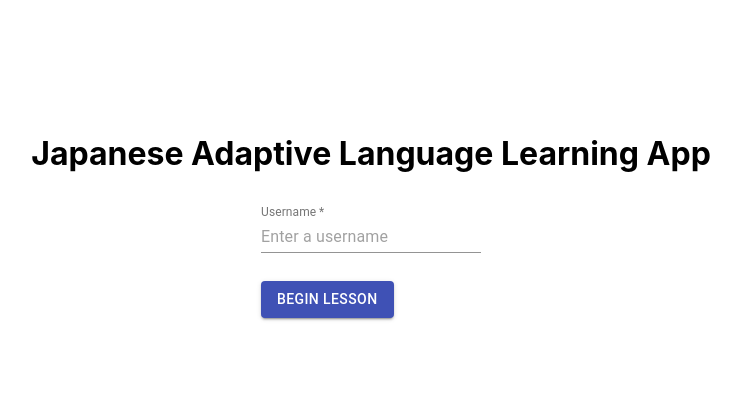
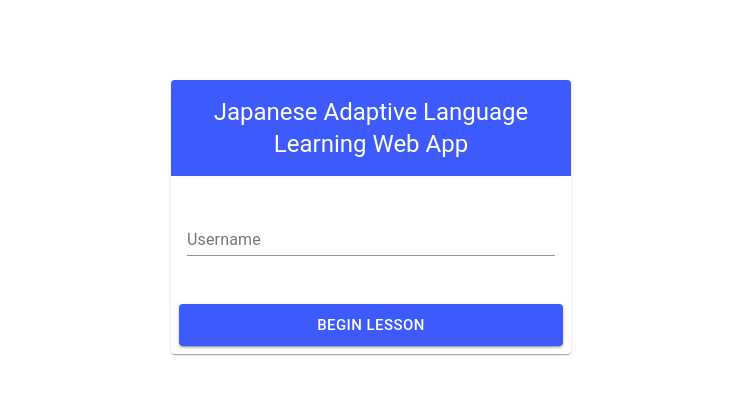
Before and after one commit to xeiwian/japaneseapp, a React (Create React App) app in the folder client/: page / in a window 1280 px wide. Shown: the top 394 px of the page, without its empty margins (269-1010 px from the left). Built offline with nearby package versions, Linux system fonts and the light colour scheme.

Commit message:
improve on loginpage user interface

```diff
--- a/client/src/components/login/loginPage.js
+++ b/client/src/components/login/loginPage.js
@@ -2,25 +2,54 @@ import React, { Component } from 'react';
 import TextField from '@material-ui/core/TextField';
 import Button from '@material-ui/core/Button';
 import Typography from '@material-ui/core/Typography';
+import Box from '@material-ui/core/Box';
+import Card from '@material-ui/core/Card';
+import CardHeader from '@material-ui/core/CardHeader';
+import CardContent from '@material-ui/core/CardContent';
+import CardActions from '@material-ui/core/CardActions';
 import Grid from '@material-ui/core/Grid';
 import { withStyles } from '@material-ui/core';
 import LearningPage from '../learning/learningPage';
 
 // set the styles for loginPage
 const style = theme => ({
-  root: {
+  // card: {
+  //   display: 'column',
+  //   width: 500,
+  //   height: 300,
+  //   padding: 16,
+  //   alignItems: 'center',
+  //   // justifyContent: 'center',
+  //   color: 'white',
+  //   background: '#448aff',
+  //   borderRadius: 16
+  // },
+  // root: {
+  //   display: 'flex',
+  //   // justifyContent: "center"
+  // },
+  // formItems: {
+  //   marginTop: 16,
+  //   marginBottom: 12
+  // },
+  container: {
     display: 'flex',
-    // justifyContent: "center"
+    flexWrap: 'wrap',
+    width: 400,
+    margin: `${theme.spacing(0)} auto`
   },
-  titleText: {
-    fontSize: 36
+  loginBtn: {
+    marginTop: theme.spacing(2),
+    flexGrow: 1,
+    background: '#3d5afe'
   },
-  form: {
-    padding: 16
+  header: {
+    textAlign: 'center',
+    background: '#3d5afe',
+    color: '#fff'
   },
-  formItems: {
-    marginTop: 16,
-    marginBottom: 12,
+  card: {
+    marginTop: theme.spacing(10)
   },
   formControl: {
     margin: theme.spacing(1),
@@ -97,47 +126,79 @@ class LoginPage extends Component {
           <LearningPage id = {this.state.id} name = {this.state.name} />
         )
       } else {
+          // return (
+          //   <Grid
+          //     container
+          //     spacing={0}
+          //     direction="column"
+          //     alignItems="center"
+          //     justify="center"
+          //     style={{ minHeight: '60vh' }}
+          //     >
+          //         <Typography>
+          //           <Box fontSize={30} fontFamily="Open Sans">
+          //             Japanese Adaptive Language Learning App
+          //           </Box>
+          //         </Typography>
+          //         <TextField
+          //             id="username"
+          //             label="Username"
+          //             value={this.state.username}
+          //             color="#2196f3"
+          //             onChange={this.handleChange('username')}
+          //             margin="normal"
+          //             placeholder="Enter a username"
+          //             required
+          //             InputLabelProps={{
+          //               shrink: true
+          //             }}
+
+          //             helperText={this.state.nameErrorMsg}
+          //             error={this.state.nameError}
+          //         /> <br/>
+          //           <Button
+          //             color="primary"
+          //             variant="contained"
+          //             className={classes.formItems}
+          //             onClick={this.proceedNext}
+          //           >
+          //             Begin Lesson
+          //           </Button>
+          //     </Grid>
+          // );
           return (
-            <Grid
-              container
-              spacing={0}
-              direction="column"
-              alignItems="center"
-              justify="center"
-              style={{ minHeight: '60vh' }}
-              >
-
-                <Typography variant="headline" component="h1">
-                  Japanese Adaptive Language Learning App
-                </Typography>
-                <form className={classes.form}>
+            <React.Fragment>
+              <form className={classes.container} noValidate autoComplete="off">
+                <Card className={classes.card}>
+                  <CardHeader className={classes.header} title="Japanese Adaptive Language Learning Web App" />
+                  <CardContent>
+                    <div>
                       <TextField
+                        fullWidth
                         id="username"
+                        type="email"
                         label="Username"
                         value={this.state.username}
-
+                        placeholder="Enter any username"
+                        margin="normal"
                         onChange={this.handleChange('username')}
-                      margin="normal"
-                      placeholder="Enter a username"
-                      required
-                      InputLabelProps={{
-                        shrink: true
-                      }}
-                      className={classes.formItems}
-                      helperText={this.state.nameErrorMsg}
-                      error={this.state.nameError}
                       />
-                  <br/>
+                    </div>
+                  </CardContent>
+                  <CardActions>
                     <Button
+                      variant="contained"
+                      size="large"
                       color="primary"
-                      variant="contained"
-                      className={classes.formItems}
+                      className={classes.loginBtn}
                       onClick={this.proceedNext}
                       >
                       Begin Lesson
                     </Button>
+                  </CardActions>
+                </Card>
               </form>
-            </Grid>
+            </React.Fragment>
           );
       }
     }
```
Lines whose indentation alone changed are shown as unchanged.
